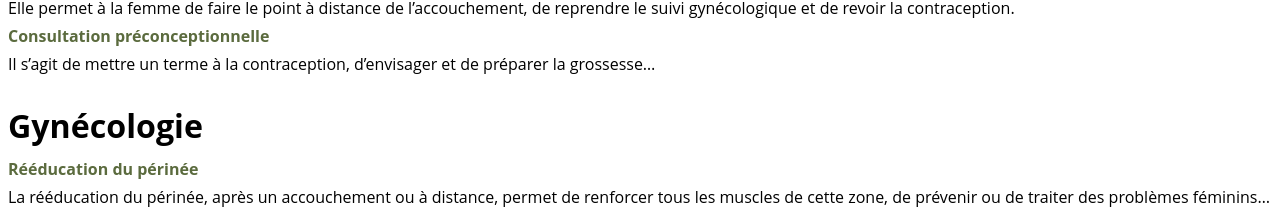
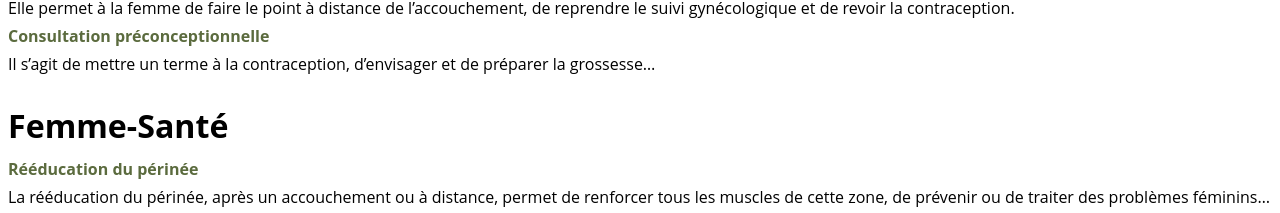
Before and after one commit to SagesFemmesNormandie/SageFemmeNormandie.github.io, a Jekyll site: the page built from index.md, in a window 1280 px wide. Shown: the part 2117-2330 px from the top of the page. Built offline with Jekyll 4.4.1, drawn with Linux system fonts in a browser that asks for light colours.

Commit message:
Updated reeducation-du-perinee.md

```diff
--- a/_activities/reeducation-du-perinee.md
+++ b/_activities/reeducation-du-perinee.md
@@ -1,10 +1,11 @@
 ---
 type: activity
 title: Rééducation du périnée
-category: Gynécologie
+category: "Femme-Santé"
 description: "La rééducation du périnée, après un accouchement ou à distance, permet de renforcer tous les muscles de cette zone, de prévenir ou de traiter des problèmes féminins…"
 published: true
 ---
+
 
 
 
```
